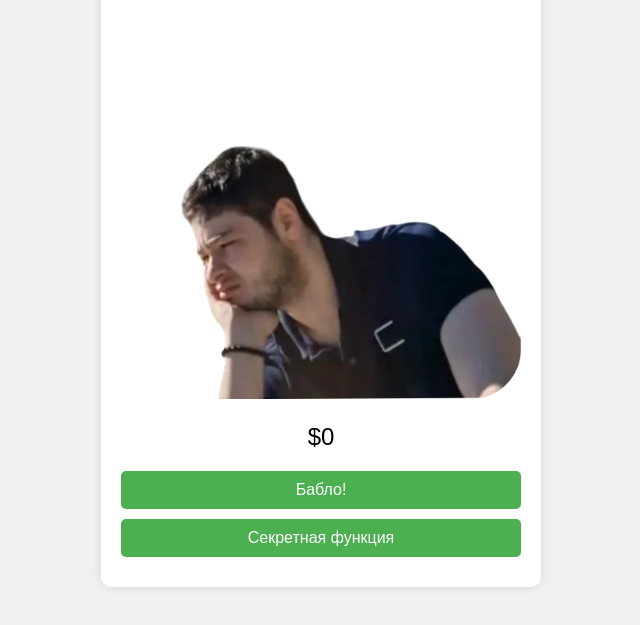
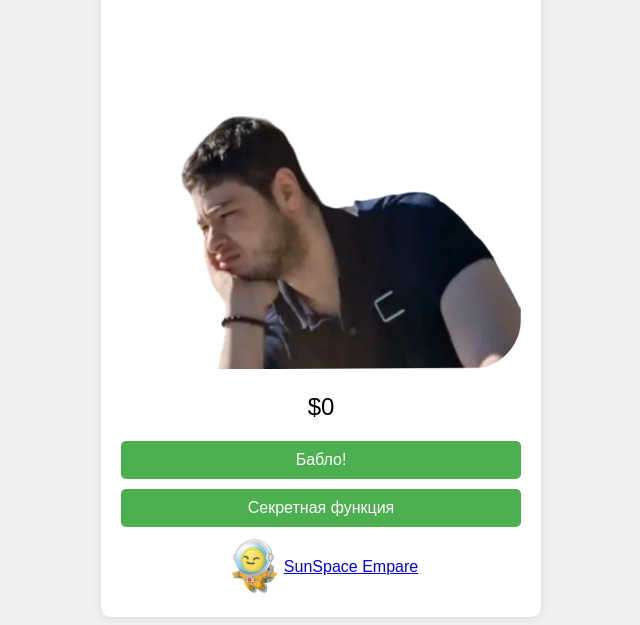
Before and after one commit to DEKOST/help-alim, a plain HTML site: page index.html in a window 1280 px wide. Shown: the part 175-800 px from the top of the page, without its empty margins (319-959 px from the left). Drawn offline with Linux system fonts and the light colour scheme.

Commit message:
Add files via upload

```diff
--- a/index.html
+++ b/index.html
@@ -15,7 +15,11 @@
         <button id="secretButton">Секретная функция</button>
         <p id="hint" style="display: none;">Для активации новой функции тебе нужно набрать $100</p>
         <p id="notification" style="display: none; color: red;">Вы больше не можете воспользоваться этой функцией. Вас изгнали! Иди на хуй!</p>
+        <div style="display: flex; justify-content: center; align-items: center;">
+            <img id="gameImage" src="cosmo.png" alt="Game Image" style="display: block; width: 15%;">
+            <a href="https://teletype.in/@sunspace_spc/links">SunSpace Empare</a>
+        </div>
     </div>
-    <script src="script.js"></script>
+        <script src="script.js"></script>
 </body>
 </html>
```
Also changed, not shown: cosmo.png (added).
